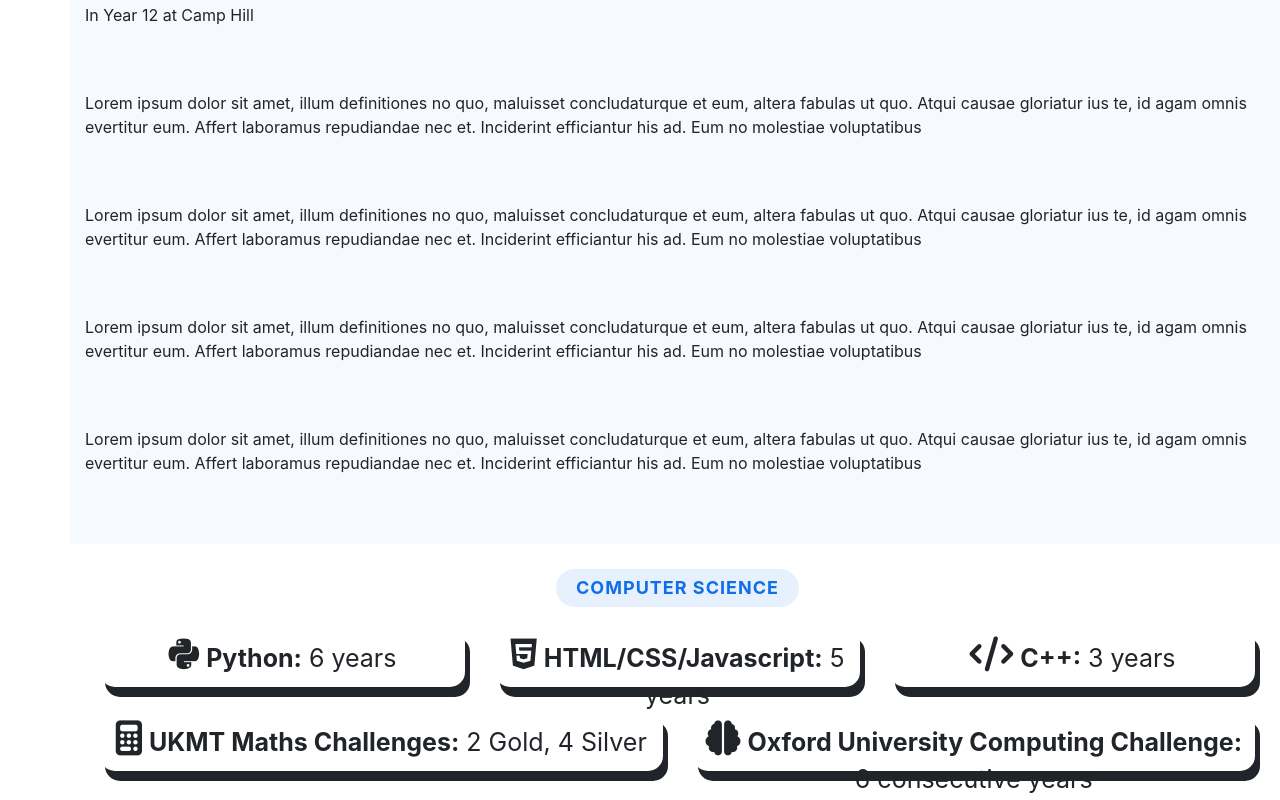
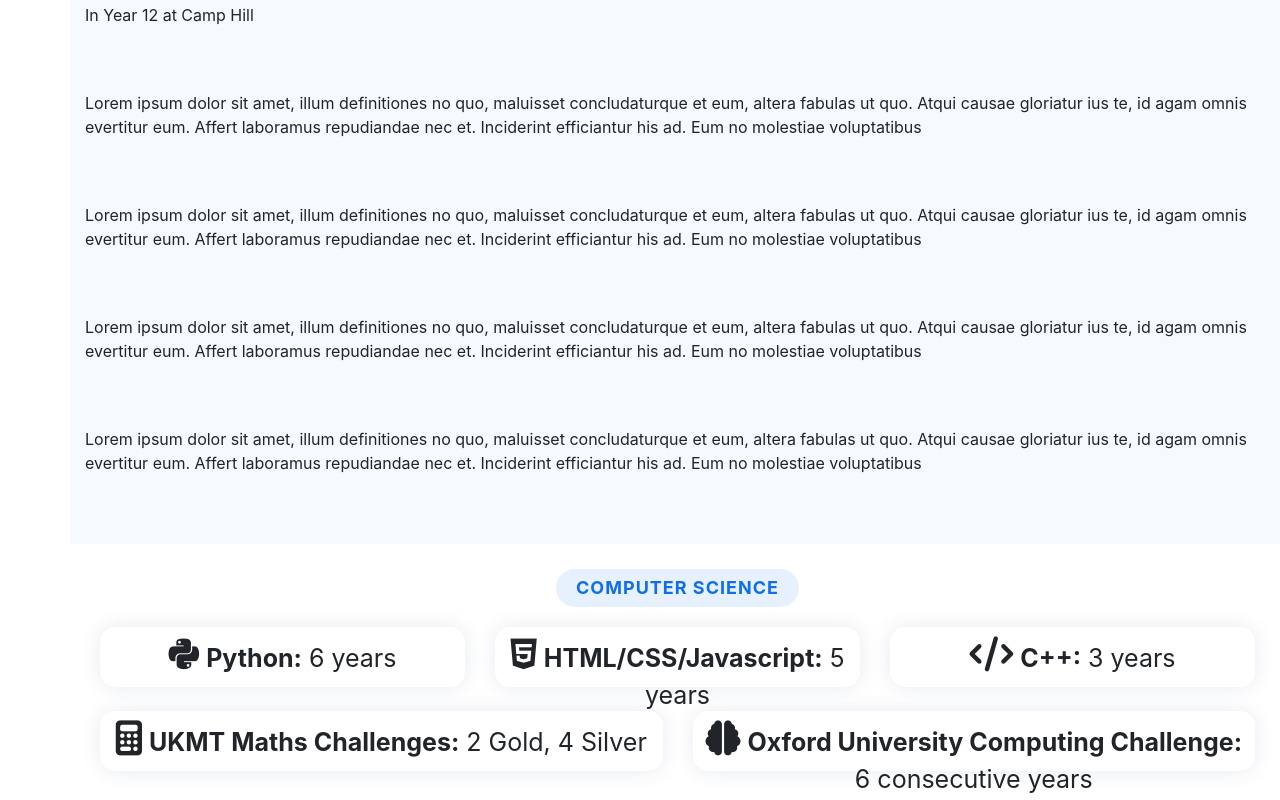
Before and after one commit to K-Mehanna/Portfolio-Website, a plain HTML site: page vert.html in a window 1280 px wide. Shown: the part 1085-1885 px from the top of the page. Drawn offline with nearby package versions, Linux system fonts and the light colour scheme.

Commit message:
Update vert.css

```diff
--- a/static/vert.css
+++ b/static/vert.css
@@ -187,7 +187,7 @@ h1 {
     padding: 10px;
     border-radius: 15px;
     position: relative;
-    box-shadow: 5px 10px;
+    box-shadow: 0 0 20px 0 rgba(68, 88, 144, 0.12);
 }
 
 .overlay {
```
